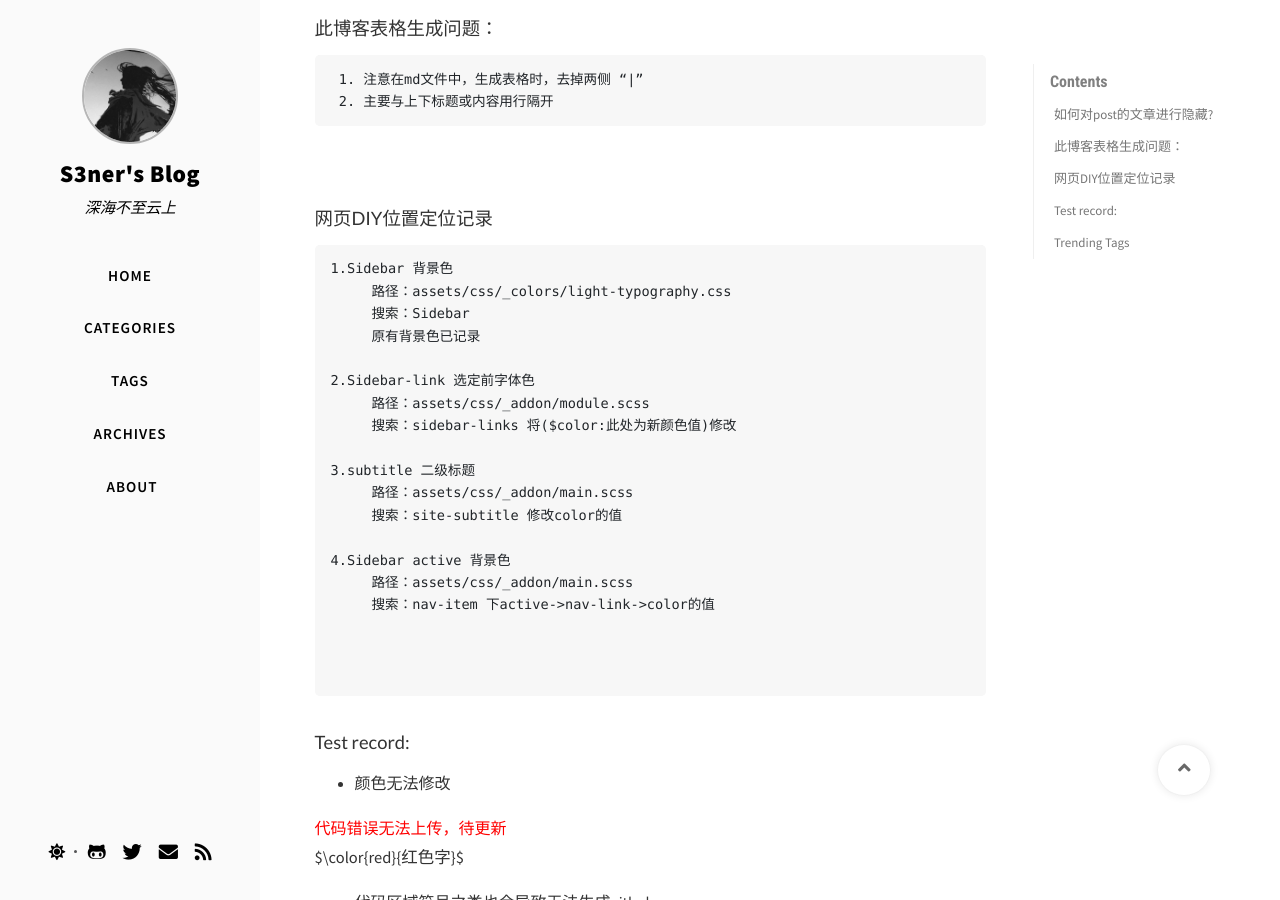
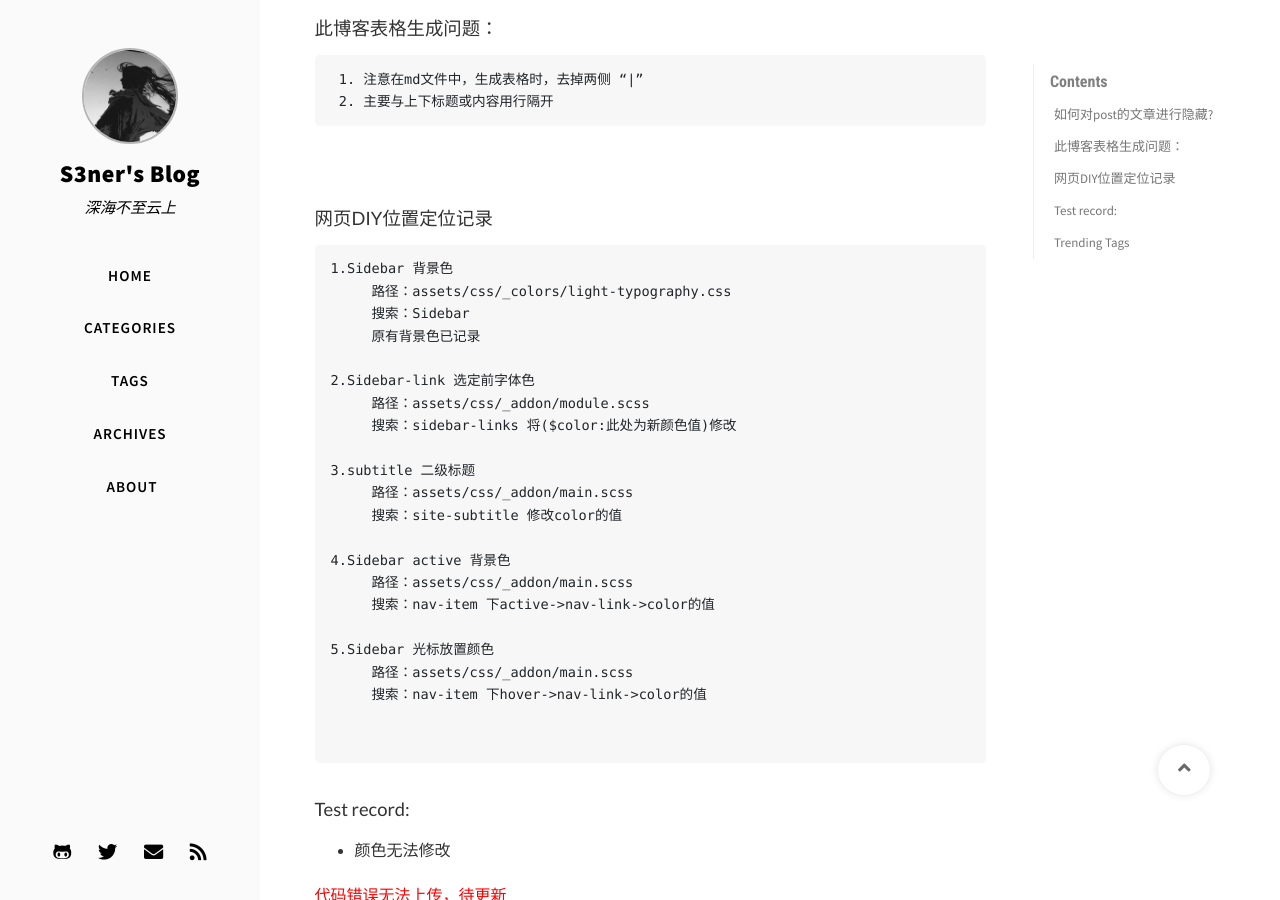
Before and after one commit to devisitem/legacy-blog, a Jekyll site: the page built from _posts/2020-05-28-关于Github构建博客的问题及解决方案(持续更新).md, in a window 1280 px wide and 900 px high, scrolled down 496 px. Built offline with Jekyll 4.4.1, drawn with Linux system fonts in a browser that asks for light colours; nearby versions of some CDN libraries; comment, search, counter and statistics services are not loaded.

Commit message:
update light

````diff
--- a/_config.yml
+++ b/_config.yml
@@ -78,7 +78,7 @@ disqus:
 #
 #     dark   - Use the dark color scheme
 #
-theme_mode: dual
+theme_mode: light
 
 # boolean type, global switch for ToC in posts.
 toc: true
--- a/_posts/2020-05-28-关于Github构建博客的问题及解决方案(持续更新).md
+++ b/_posts/2020-05-28-关于Github构建博客的问题及解决方案(持续更新).md
@@ -53,6 +53,9 @@ hide: false
      路径：assets/css/_addon/main.scss
      搜索：nav-item 下active->nav-link->color的值
 
+5.Sidebar 光标放置颜色
+     路径：assets/css/_addon/main.scss
+     搜索：nav-item 下hover->nav-link->color的值
 
 
 ```
````
